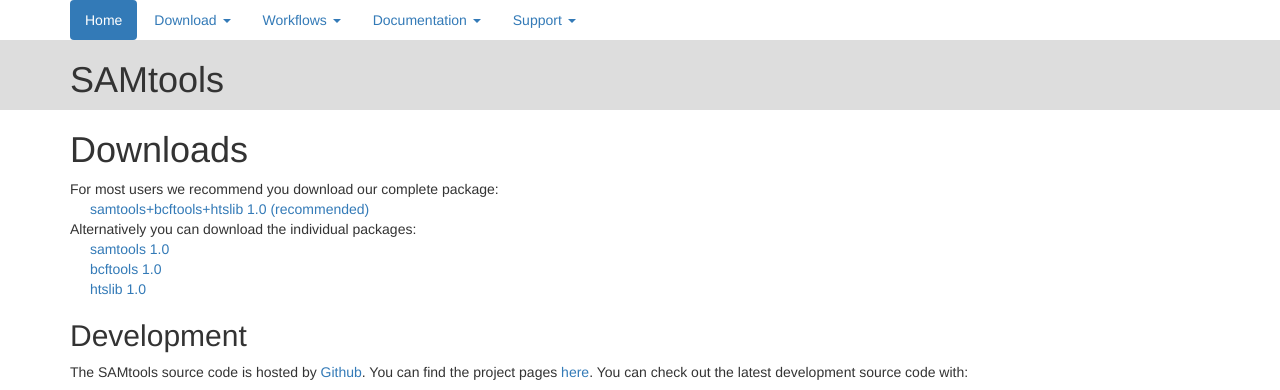
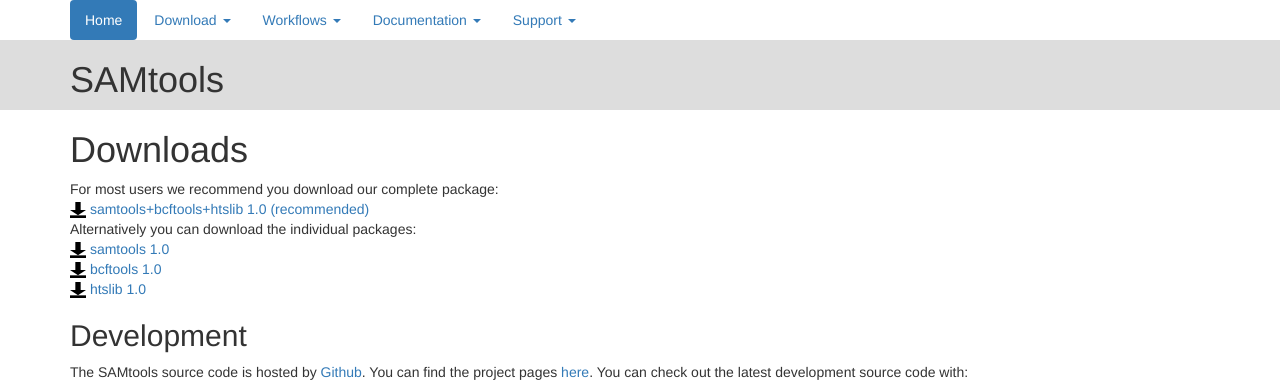
Before and after one commit to samtools/www.htslib.org, a Jekyll site: the page built from download.html, in a window 1280 px wide. Shown: the top 390 px of the page. Built offline with Jekyll 4.4.1, drawn with Linux system fonts in a browser that asks for light colours; nearby versions of some CDN libraries.

Commit message:
Fix images for download page caused by move to Jekyll

```diff
--- a/download.html
+++ b/download.html
@@ -3,11 +3,11 @@ layout: default
 ---
 			<h1>Downloads</h1>
 			For most users we recommend you download our complete package:<br />
-			<a href="http://sourceforge.net/project/showfiles.php?group_id=246254"><img class="small_icon" src="images/download.svg" /> samtools+bcftools+htslib 1.0 (recommended)</a><br />
+			<a href="http://sourceforge.net/project/showfiles.php?group_id=246254"><img class="small_icon" src="/images/download.svg" /> samtools+bcftools+htslib 1.0 (recommended)</a><br />
 Alternatively you can download the individual packages:<br />
-			<a href="http://sourceforge.net/project/showfiles.php?group_id=246254"><img class="small_icon" src="images/download.svg" /> samtools 1.0</a><br />
-			<a href="http://sourceforge.net/project/showfiles.php?group_id=246254"><img class="small_icon" src="images/download.svg" /> bcftools 1.0</a><br />
-			<a href="http://sourceforge.net/project/showfiles.php?group_id=246254"><img class="small_icon" src="images/download.svg" /> htslib 1.0</a><br />
+			<a href="http://sourceforge.net/project/showfiles.php?group_id=246254"><img class="small_icon" src="/images/download.svg" /> samtools 1.0</a><br />
+			<a href="http://sourceforge.net/project/showfiles.php?group_id=246254"><img class="small_icon" src="/images/download.svg" /> bcftools 1.0</a><br />
+			<a href="http://sourceforge.net/project/showfiles.php?group_id=246254"><img class="small_icon" src="/images/download.svg" /> htslib 1.0</a><br />
 			<h2>Development</h2>
 			<p>The SAMtools source code is hosted by <a target="_blank" href="http://github.com">Github</a>. You can find the project pages <a target="_blank" href="https://github.com/samtools/samtools">here</a>. You can check out the latest development source code with:<br />
 				<pre>
```
